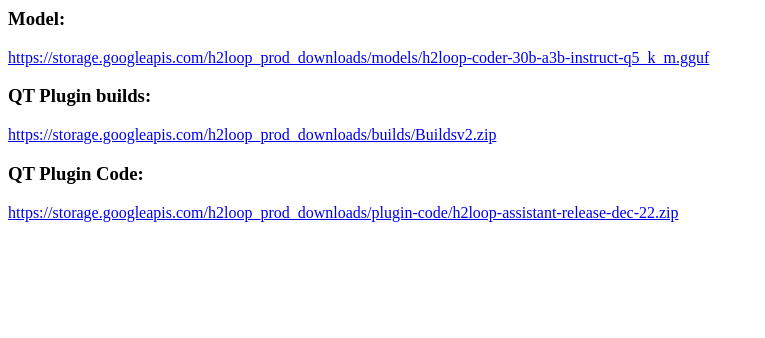
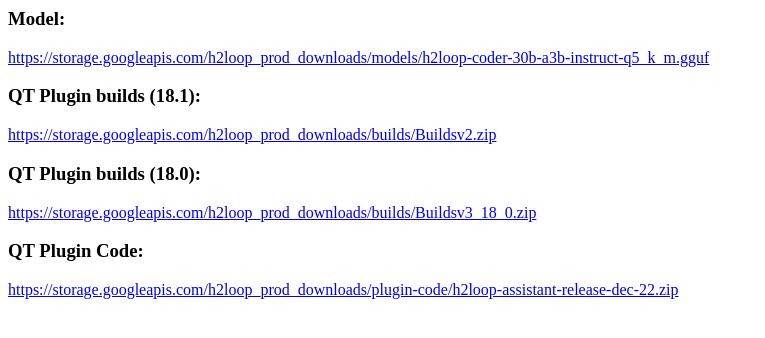
Before and after one commit to h2loop/public-downloads, a plain HTML site: page index.html in a window 1280 px wide. Shown: the whole page, without its empty margins (0-765 px from the left). Drawn offline with Linux system fonts and the light colour scheme.

Commit message:
Update QT Plugin builds section in index.html

```diff
--- a/index.html
+++ b/index.html
@@ -1,7 +1,9 @@
 <body>
     <h3>Model: </h3> <a href="https://storage.googleapis.com/h2loop_prod_downloads/models/h2loop-coder-30b-a3b-instruct-q5_k_m.gguf">https://storage.googleapis.com/h2loop_prod_downloads/models/h2loop-coder-30b-a3b-instruct-q5_k_m.gguf</a>
 
-    <h3>QT Plugin builds: </h3> <a href="https://storage.googleapis.com/h2loop_prod_downloads/builds/Buildsv2.zip">https://storage.googleapis.com/h2loop_prod_downloads/builds/Buildsv2.zip</a>
+    <h3>QT Plugin builds (18.1): </h3> <a href="https://storage.googleapis.com/h2loop_prod_downloads/builds/Buildsv2.zip">https://storage.googleapis.com/h2loop_prod_downloads/builds/Buildsv2.zip</a>
+
+    <h3>QT Plugin builds (18.0): </h3> <a href="https://storage.googleapis.com/h2loop_prod_downloads/builds/Buildsv3_18_0.zip">https://storage.googleapis.com/h2loop_prod_downloads/builds/Buildsv3_18_0.zip</a>
 
     <h3>QT Plugin Code: </h3> <a href="https://storage.googleapis.com/h2loop_prod_downloads/plugin-code/h2loop-assistant-release-dec-22.zip">https://storage.googleapis.com/h2loop_prod_downloads/plugin-code/h2loop-assistant-release-dec-22.zip</a>
 </body>
```
